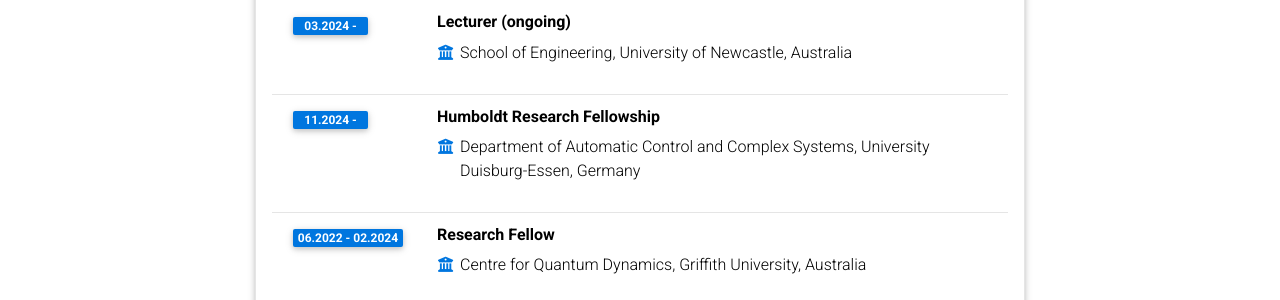
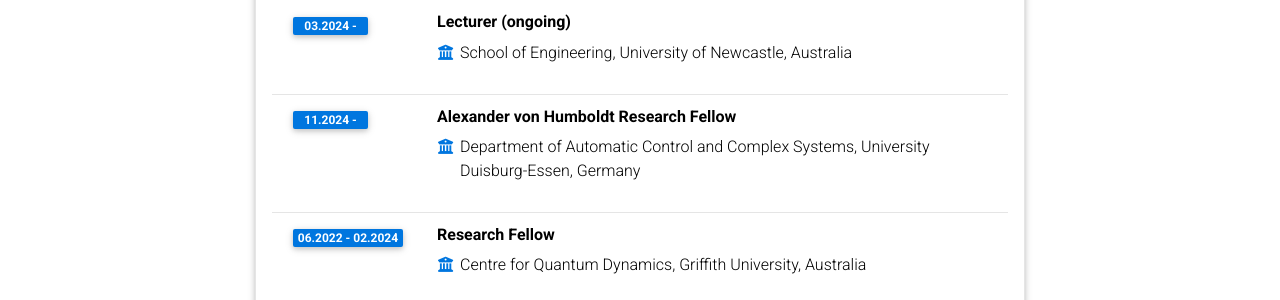
Before and after one commit to yananliuhomepage/yananliuhomepage.github.io, a Jekyll site: the page built from _pages/cv.md, in a window 1280 px wide and 900 px high, scrolled down 727 px. Shown: the part 153-453 px from the top of the window. Built offline with Jekyll 4.4.1, drawn with Linux system fonts in a browser that asks for light colours; comment, search, counter and statistics services are not loaded; a style sheet for code colours, icons or effects is not loaded.

Commit message:
Update cv.yml

```diff
--- a/_data/cv.yml
+++ b/_data/cv.yml
@@ -41,7 +41,7 @@
       #       - Sub-description 1.
       #       - Sub-description 2.
 
-    - title: Humboldt Research Fellowship
+    - title: Alexander von Humboldt Research Fellow
       institution: Department of Automatic Control and Complex Systems, University Duisburg-Essen, Germany
       year: 11.2024 -
 
```
